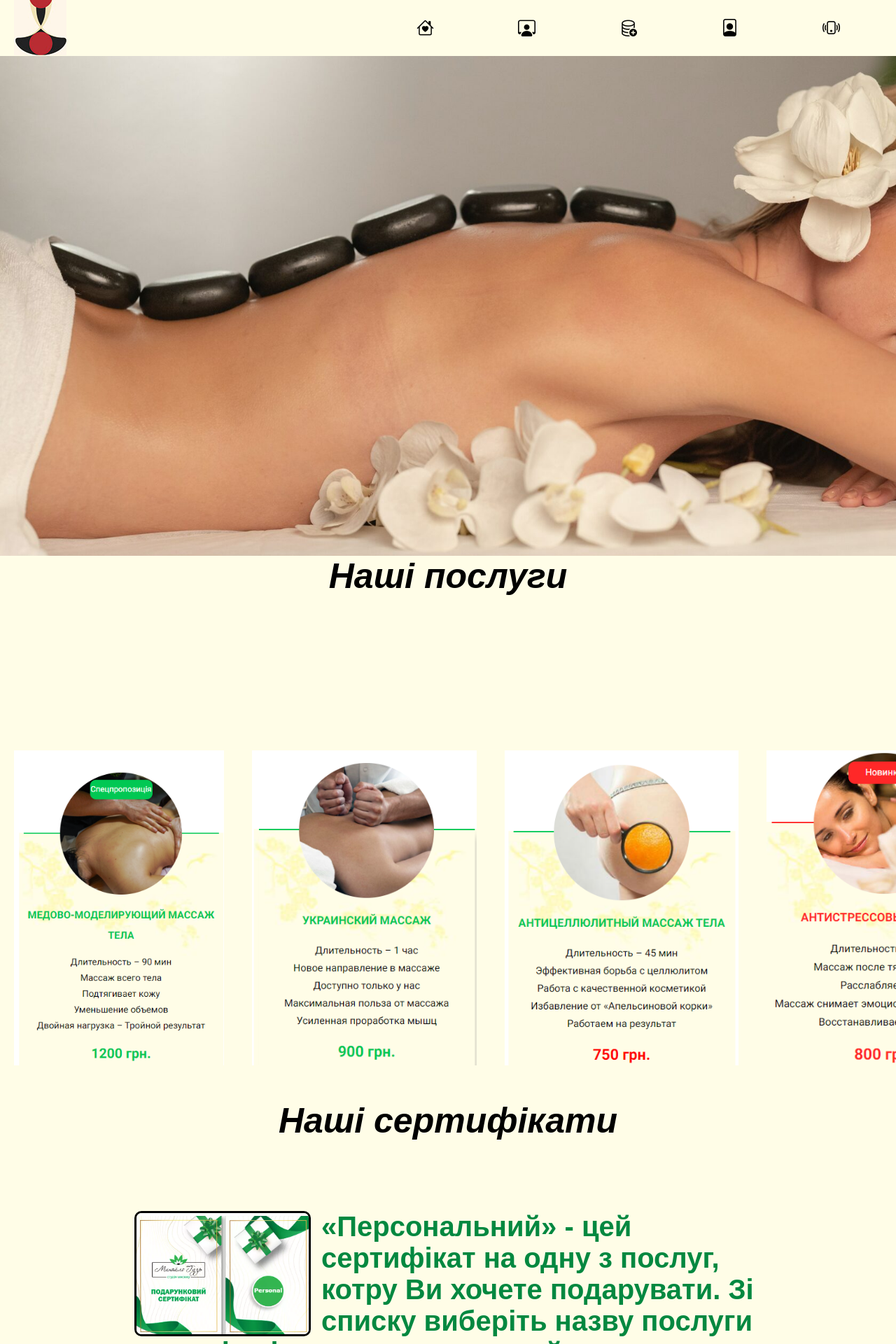
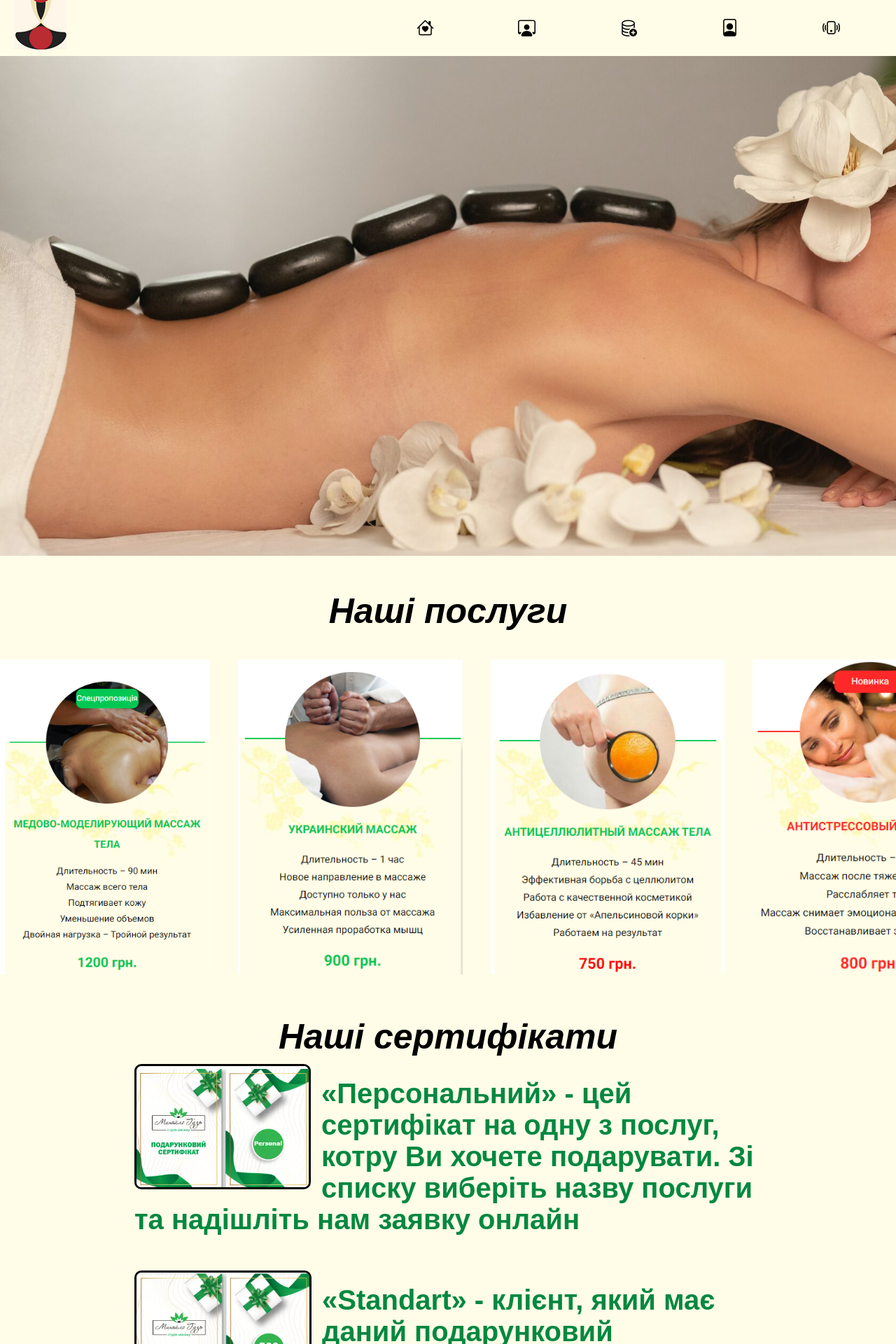
Before and after one commit to amanka11/masage, a PHP site: page /index.html in a window 1280 px wide; the page is wider, and only the part inside the window is pictured. Shown: the top 1920 px of that part at 70% size. Run offline with PHP 8.4, Linux system fonts and the light colour scheme; some libraries are stand-ins or nearby versions.

Commit message:
Update style.css

```diff
--- a/style.css
+++ b/style.css
@@ -25,15 +25,15 @@ background: #fffde7;
 .wrapper{
 
 
-    margin: 200px 0px;
+    margin: 80px -20px;
     padding: -10 20%;
-    padding-bottom: 10px;
+    padding-bottom: 120px;
     text-transform: capitalize;
 }
 h1{
     color: black;
     font-size: 45px;
-    padding-bottom: 15px;
+    padding-bottom: 50px;
     text-align: center;
     text-shadow: 0 15px 10px rgba(0,0,0,0.2);
 }
@@ -44,7 +44,7 @@ display: flex;
 }
 .box{
     height: 1200x;
-    padding: -100px;
+    padding: -150px;
     text-align: center;
     border-radius: 50px;
     box-shadow: px 5px 10px rgba(0,0,0,0.2);
@@ -106,6 +106,7 @@ header{
 .cont{
 margin:100px auto;
 width: 70%;
+margin-top: -30px;
 
 }
 .cont img{
@@ -114,6 +115,7 @@ width: 70%;
     border: 3px solid black;
     border-radius: 10px;
     margin-right: 15px;
+    margin-top: -20px;
 }
 .text-box{
 
@@ -202,6 +204,19 @@ font-style: italic;
 font-size:50px;
 text-align:center;
 font-family:"Luminari",fantasy;
+margin: 50px -30px;
+margin-top: 50px;
+margin-bottom: -60px;
+}
+.sert p{
+    background-color:#fffde7;
+font-style: italic;
+font-size:50px;
+text-align:center;
+font-family:"Luminari",fantasy;
+margin: 150px 50px;
+margin-top: 100px;
+margin-bottom: 60px;
 }
 
 .tab {
```
